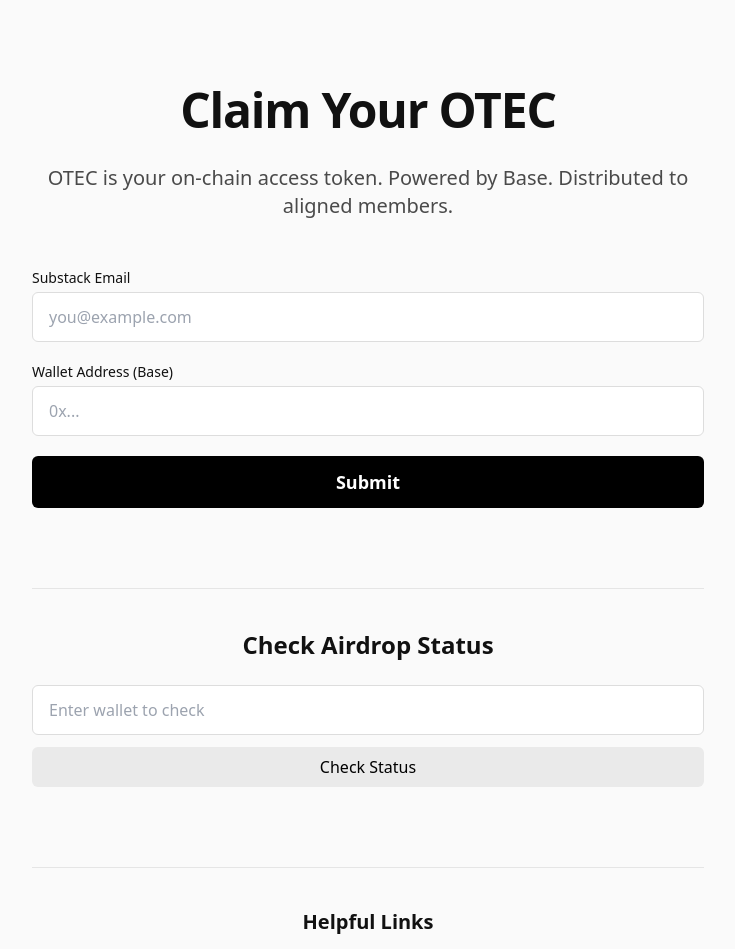
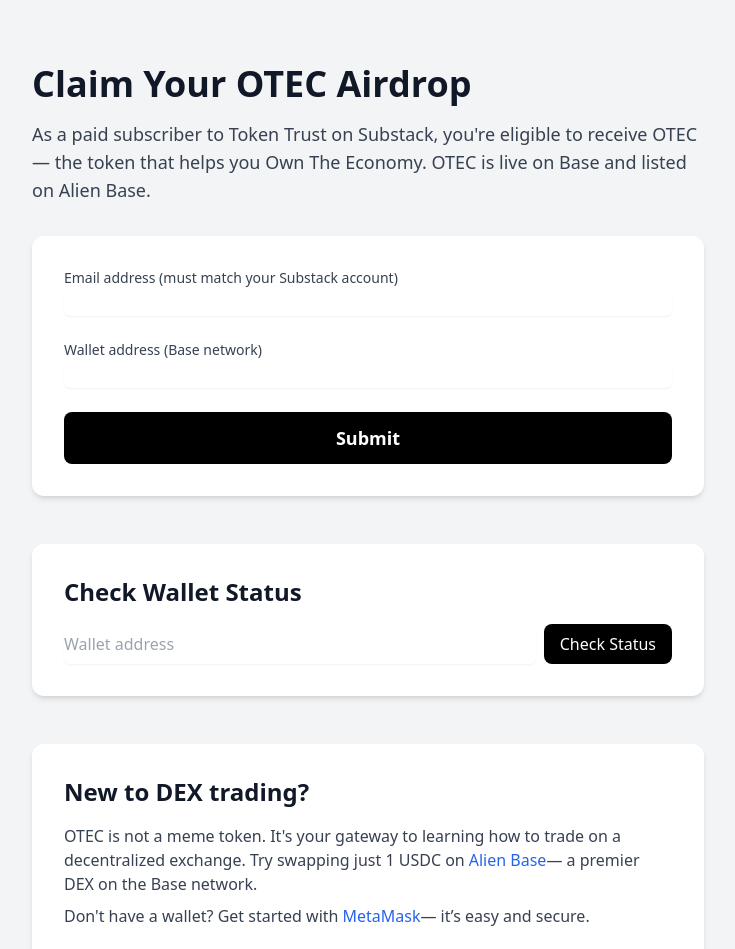
Before and after one commit to tokentrustadv/otec-airdrop, a Next.js app: page / in a window 1280 px wide. Shown: the top 949 px of the page, without its empty margins (272-1007 px from the left). Built offline with nearby package versions, Linux system fonts and the light colour scheme.

Commit message:
Update index.js

```diff
--- a/pages/index.js
+++ b/pages/index.js
@@ -1,111 +1,126 @@
-// pages/index.js (Base.org-style inspired UI)
 import { useState } from 'react';
 
 export default function Home() {
   const [email, setEmail] = useState('');
   const [wallet, setWallet] = useState('');
-  const [status, setStatus] = useState('');
-  const [checking, setChecking] = useState(false);
-  const [verifyResult, setVerifyResult] = useState(null);
+  const [statusAddress, setStatusAddress] = useState('');
+  const [statusResult, setStatusResult] = useState(null);
 
   const handleSubmit = async (e) => {
     e.preventDefault();
-    setStatus('Submitting...');
     const res = await fetch('/api/airdrop-submit', {
       method: 'POST',
       headers: { 'Content-Type': 'application/json' },
-      body: JSON.stringify({ email, wallet })
+      body: JSON.stringify({ email, wallet }),
     });
     const data = await res.json();
-    if (res.ok) {
-      setStatus('✅ If eligible, your OTEC will be airdropped soon.');
-    } else {
-      setStatus(data.error || '❌ Submission failed.');
-    }
+    alert(data.message);
   };
 
-  const checkVerify = async () => {
-    setChecking(true);
-    const res = await fetch(`/api/verify?wallet=${wallet}`);
+  const checkStatus = async () => {
+    const res = await fetch(`/api/verify?wallet=${statusAddress}`);
     const data = await res.json();
-    setVerifyResult(data);
-    setChecking(false);
+    setStatusResult(data);
   };
 
   return (
-    <main className="min-h-screen bg-[#FAFAFA] flex flex-col items-center justify-center px-4 py-20 text-center font-sans text-[#111111]">
-      <div className="w-full max-w-2xl">
-        <h1 className="text-5xl font-bold tracking-tight leading-tight mb-6">Claim Your OTEC</h1>
-        <p className="text-xl text-[#4A4A4A] mb-12">
-          OTEC is your on-chain access token. Powered by Base. Distributed to aligned members.
+    <div className="min-h-screen bg-gray-100 py-16 px-4 sm:px-6 lg:px-8">
+      <div className="max-w-2xl mx-auto">
+        <h1 className="text-4xl font-bold text-gray-900 mb-4">Claim Your OTEC Airdrop</h1>
+        <p className="text-lg text-gray-700 mb-8">
+          As a paid subscriber to Token Trust on Substack, you're eligible to receive OTEC — the token that helps you Own The Economy.
+          OTEC is live on Base and listed on Alien Base.
         </p>
 
-        <form onSubmit={handleSubmit} className="space-y-5">
-          <div className="flex flex-col">
-            <label className="text-left mb-1 text-sm font-medium">Substack Email</label>
+        <form onSubmit={handleSubmit} className="space-y-6 bg-white p-8 rounded-xl shadow-md">
+          <div>
+            <label htmlFor="email" className="block text-sm font-medium text-gray-700">
+              Email address (must match your Substack account)
+            </label>
             <input
+              id="email"
               type="email"
-              placeholder="you@example.com"
-              className="w-full px-4 py-3 rounded-md border border-[#DDDDDD] bg-white focus:outline-none focus:ring-2 focus:ring-black"
+              required
               value={email}
               onChange={(e) => setEmail(e.target.value)}
-              required
+              className="mt-1 block w-full rounded-md border-gray-300 shadow-sm focus:border-black focus:ring-black"
             />
           </div>
-          <div className="flex flex-col">
-            <label className="text-left mb-1 text-sm font-medium">Wallet Address (Base)</label>
+
+          <div>
+            <label htmlFor="wallet" className="block text-sm font-medium text-gray-700">
+              Wallet address (Base network)
+            </label>
             <input
+              id="wallet"
               type="text"
-              placeholder="0x..."
-              className="w-full px-4 py-3 rounded-md border border-[#DDDDDD] bg-white focus:outline-none focus:ring-2 focus:ring-black"
+              required
               value={wallet}
               onChange={(e) => setWallet(e.target.value)}
-              required
+              className="mt-1 block w-full rounded-md border-gray-300 shadow-sm focus:border-black focus:ring-black"
             />
           </div>
-          <button type="submit" className="w-full bg-black text-white py-3 rounded-md font-semibold text-lg hover:opacity-90">
+
+          <button
+            type="submit"
+            className="w-full rounded-lg bg-black text-white py-3 px-6 text-lg font-semibold transition-all duration-300 hover:bg-gradient-to-r hover:from-blue-500 hover:to-purple-500 hover:shadow-lg"
+          >
             Submit
           </button>
         </form>
 
-        {status && <p className="mt-4 text-base font-medium text-[#0070F3]">{status}</p>}
-
-        <div className="mt-20 pt-10 border-t border-[#E5E5E5]">
-          <h2 className="text-2xl font-semibold mb-6">Check Airdrop Status</h2>
-          <div className="flex flex-col space-y-3">
+        <div className="mt-12 bg-white p-8 rounded-xl shadow-md">
+          <h2 className="text-2xl font-semibold text-gray-900 mb-4">Check Wallet Status</h2>
+          <div className="flex space-x-2">
             <input
               type="text"
-              placeholder="Enter wallet to check"
-              className="w-full px-4 py-3 rounded-md border border-[#DDDDDD] bg-white focus:outline-none focus:ring-2 focus:ring-black"
-              value={wallet}
-              onChange={(e) => setWallet(e.target.value)}
+              placeholder="Wallet address"
+              value={statusAddress}
+              onChange={(e) => setStatusAddress(e.target.value)}
+              className="flex-1 rounded-md border-gray-300 shadow-sm focus:border-black focus:ring-black"
             />
-            <button onClick={checkVerify} disabled={checking} className="w-full bg-[#EAEAEA] hover:bg-[#D4D4D4] text-black py-2 rounded-md">
-              {checking ? 'Checking...' : 'Check Status'}
+            <button
+              onClick={checkStatus}
+              className="rounded-lg bg-black text-white px-4 py-2 font-medium transition-all duration-300 hover:bg-gradient-to-r hover:from-blue-500 hover:to-purple-500 hover:shadow-lg"
+            >
+              Check Status
             </button>
           </div>
-          {verifyResult && (
-            <div className="mt-4 text-left bg-white p-4 rounded-md border border-[#E5E5E5] text-sm">
-              <p><strong>Wallet:</strong> {verifyResult.wallet}</p>
-              <p><strong>Status:</strong> {verifyResult.status}</p>
-              {verifyResult.amount && <p><strong>Amount:</strong> {verifyResult.amount}</p>}
-              {verifyResult.timestamp && <p><strong>Timestamp:</strong> {verifyResult.timestamp}</p>}
-            </div>
+          {statusResult && (
+            <p className="mt-4 text-gray-700">
+              {statusResult.sent ? '✅ OTEC sent to this wallet.' : '⏳ Not yet sent.'}
+            </p>
           )}
         </div>
 
-        <div className="mt-20 pt-10 border-t border-[#E5E5E5]">
-          <h3 className="text-xl font-semibold mb-4">Helpful Links</h3>
-          <ul className="text-left space-y-2 text-blue-600 text-sm">
-            <li><a href="https://app.alienbase.xyz/info/v3/tokens/0xd2465ab071623d04633df0e8a44fbeed1e83ee92?poolAddress=0xca3cc0e956cbfedba9950d0afd68d40db0045572" target="_blank" className="hover:underline">Trade OTEC on Alien Base</a></li>
-            <li><a href="https://www.circle.com/usdc" target="_blank" className="hover:underline">What is USDC?</a></li>
-            <li><a href="https://docs.base.org/base-chain/quickstart/connecting-to-base" target="_blank" className="hover:underline">Connect Base to MetaMask</a></li>
-          </ul>
-          <p className="mt-4 text-xs text-[#888888]">
-            This is a one-time airdrop per eligible wallet. If you're new to DEXs, try trading just 1 USDC to learn. No middlemen, only smart contracts.
+        <div className="mt-12 bg-white p-8 rounded-xl shadow-md">
+          <h2 className="text-2xl font-semibold text-gray-900 mb-4">New to DEX trading?</h2>
+          <p className="text-gray-700 mb-2">
+            OTEC is not a meme token. It's your gateway to learning how to trade on a decentralized exchange. Try swapping just 1 USDC on
+            <a
+              href="https://app.alienbase.xyz/swap"
+              target="_blank"
+              rel="noopener noreferrer"
+              className="ml-1 text-blue-600 hover:underline"
+            >
+              Alien Base
+            </a>
+            — a premier DEX on the Base network.
+          </p>
+          <p className="text-gray-700">
+            Don't have a wallet? Get started with
+            <a
+              href="https://metamask.io/"
+              target="_blank"
+              rel="noopener noreferrer"
+              className="ml-1 text-blue-600 hover:underline"
+            >
+              MetaMask
+            </a>
+            — it’s easy and secure.
           </p>
         </div>
       </div>
-    </main>
+    </div>
   );
 }
```
